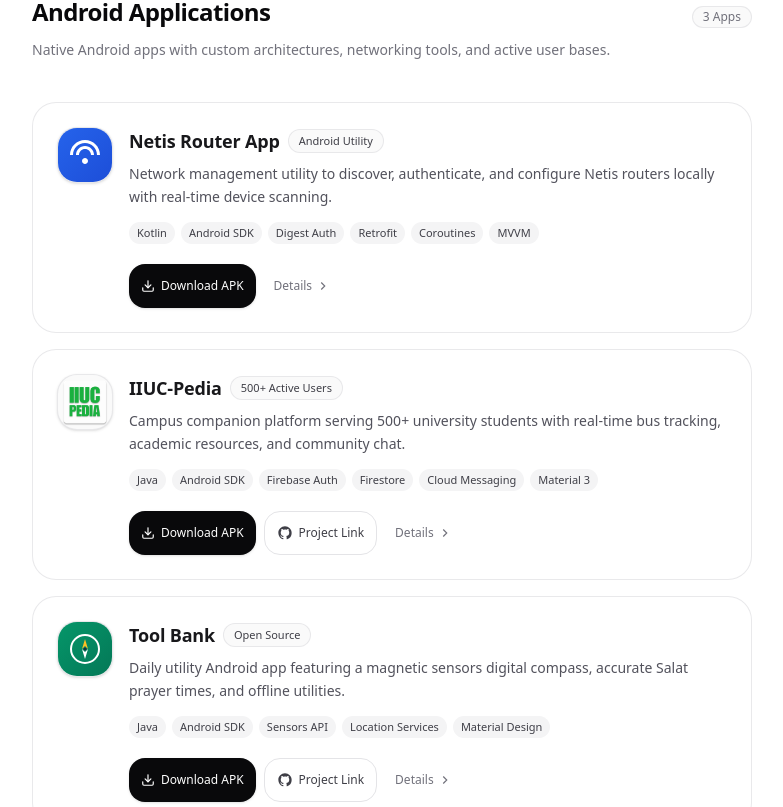
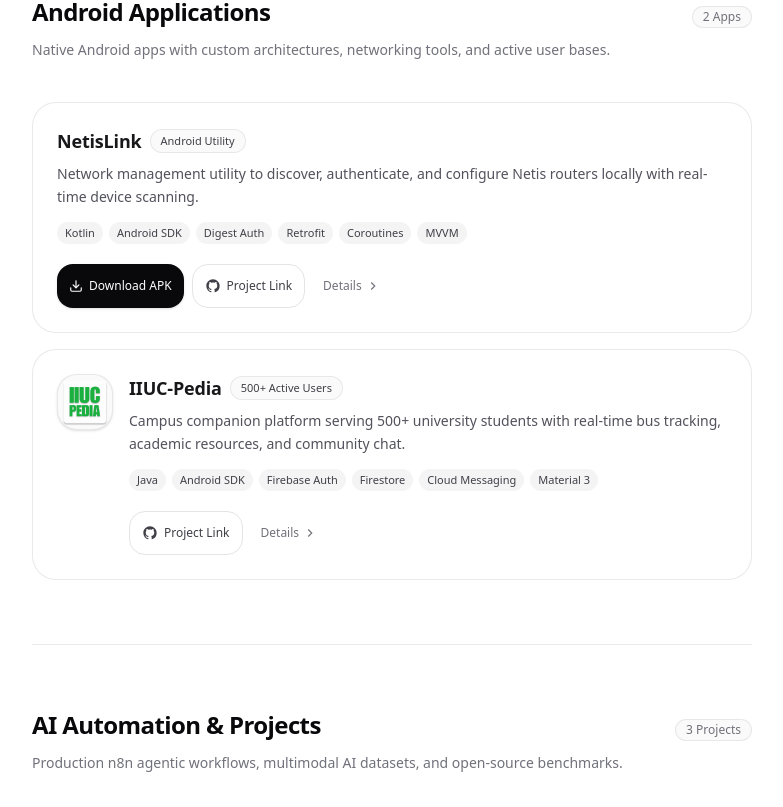
Before and after one commit to tanim494/portfolio, a Next.js app: page / in a window 1280 px wide. Shown: the part 660-1467 px from the top of the page, without its empty margins (248-1031 px from the left). Built offline with nearby package versions, Linux system fonts and the light colour scheme.

Commit message:
Update project listings: rename Netis Router → NetisLink, remove ToolBank download, update IIUC-Pedia link

```diff
--- a/src/data/projects.ts
+++ b/src/data/projects.ts
@@ -15,13 +15,13 @@
 
 export const androidApps: Project[] = [
   {
-    title: "Netis Router App",
+    title: "NetisLink",
     description:
       "Network management utility to discover, authenticate, and configure Netis routers locally with real-time device scanning.",
     longDescription:
       "An Android app engineered to discover and control Netis routers over the local network. Implements RFC-compliant Digest authentication against the router's CGI interface, provides real-time connected client discovery, Wi-Fi password management, bandwidth monitoring, and one-tap network reboot utilities. Built with Kotlin and modern coroutines for smooth asynchronous network calls.",
     tech: ["Kotlin", "Android SDK", "Digest Auth", "Retrofit", "Coroutines", "MVVM"],
-    logo: "/netis-router.svg",
+    githubUrl: "https://github.com/tanim494/NetisLink",
     downloadUrl: "/NetisRouterApp.apk",
     badge: "Android Utility",
     category: "Android App",
@@ -34,23 +34,8 @@
       "A comprehensive educational hub designed for International Islamic University Chittagong students. Currently maintaining v3.5 and actively serving 500+ users with real-time bus tracking, automated campus notice feeds, semester-wise syllabus access, and community chat with Firebase backends.",
     tech: ["Java", "Android SDK", "Firebase Auth", "Firestore", "Cloud Messaging", "Material 3"],
     logo: "/iiuc-pedia.png",
-    downloadUrl:
-      "https://github.com/tanim494/IIUC-Pedia/releases/download/Release/IIUC.Pedia.v3.5.apk",
     githubUrl: "https://github.com/tanim494/IIUC-Pedia",
     badge: "500+ Active Users",
-    category: "Android App",
-  },
-  {
-    title: "Tool Bank",
-    description:
-      "Daily utility Android app featuring a magnetic sensors digital compass, accurate Salat prayer times, and offline utilities.",
-    longDescription:
-      "A multi-utility application designed for daily needs. Features digital magnetic sensors compass for Qibla direction, dynamic Salat prayer time calculation based on geolocation, and offline calculators. Designed for smooth, battery-efficient operation across Android devices.",
-    tech: ["Java", "Android SDK", "Sensors API", "Location Services", "Material Design"],
-    logo: "/tool-bank.svg",
-    downloadUrl: "/ToolBank.apk",
-    githubUrl: "https://github.com/tanim494/Tool-Bank",
-    badge: "Open Source",
     category: "Android App",
   },
 ];
```
Also changed, not shown: 2 other files (tests, documents, lock files or other folders).
